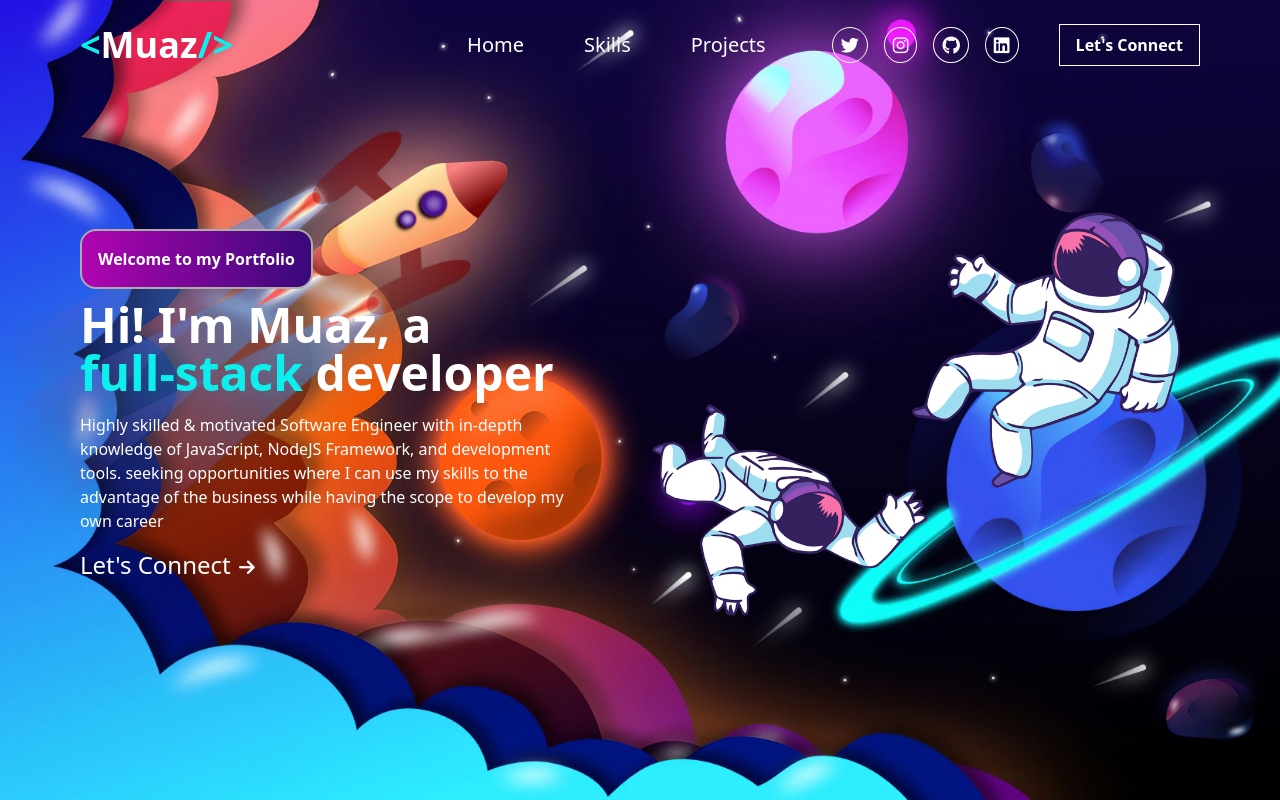
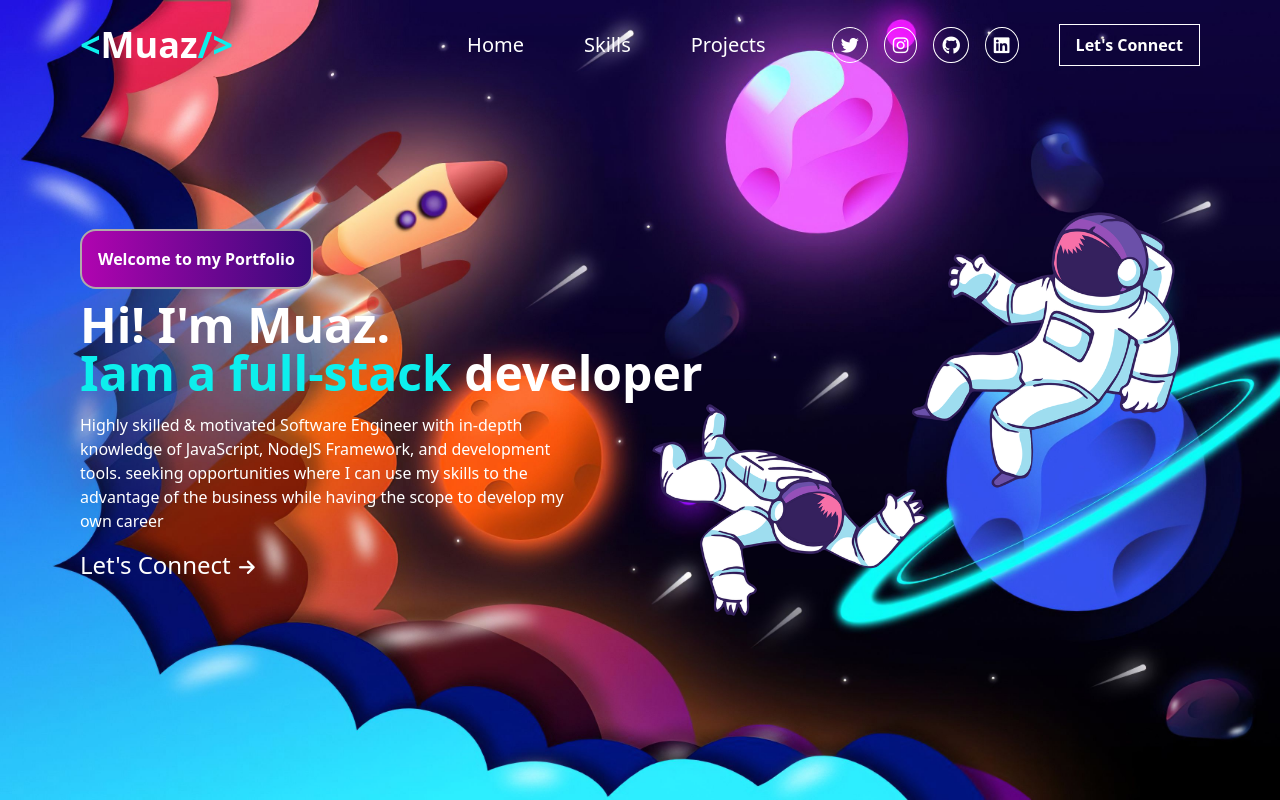
Before and after one commit to MSMUARDH/my-portfolio, a React (Vite) app: page / in a window 1280 px wide. Shown: the top 800 px of the page. Built offline with nearby package versions, Linux system fonts and the light colour scheme.

Commit message:
content changed

```diff
--- a/src/components/Header.jsx
+++ b/src/components/Header.jsx
@@ -22,9 +22,9 @@ function Header() {
               </button>
             </div>
             <h1 className="text-white text-5xl font-bold">
-              Hi! I'm Muaz, a
+              Hi! I'm Muaz.
               <div>
-                <span className="snippet">full-stack</span> developer
+                <span className="snippet">Iam a full-stack</span> developer
               </div>
             </h1>
             <p className="text-white py-4 max-w-lg ">
```
